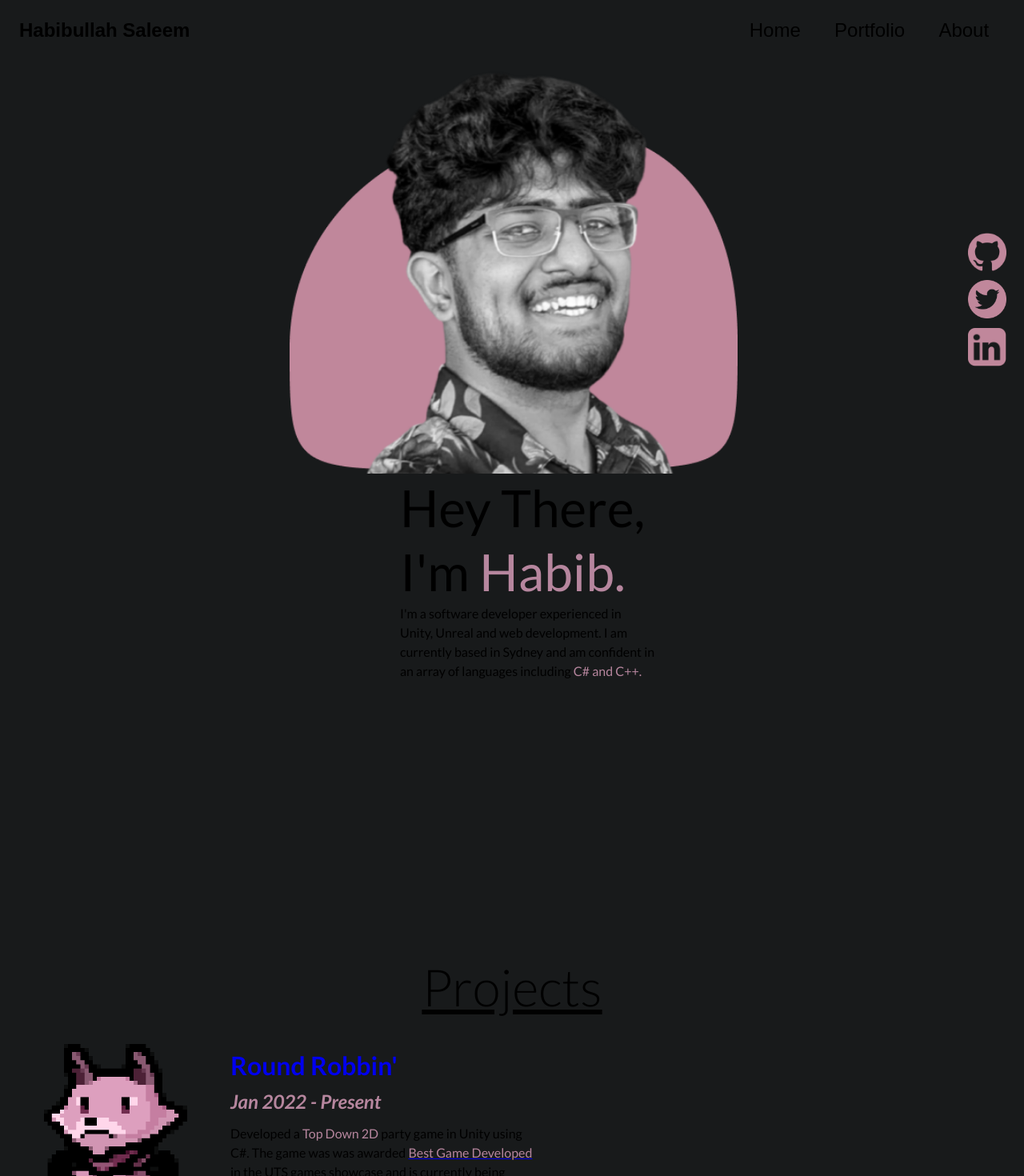
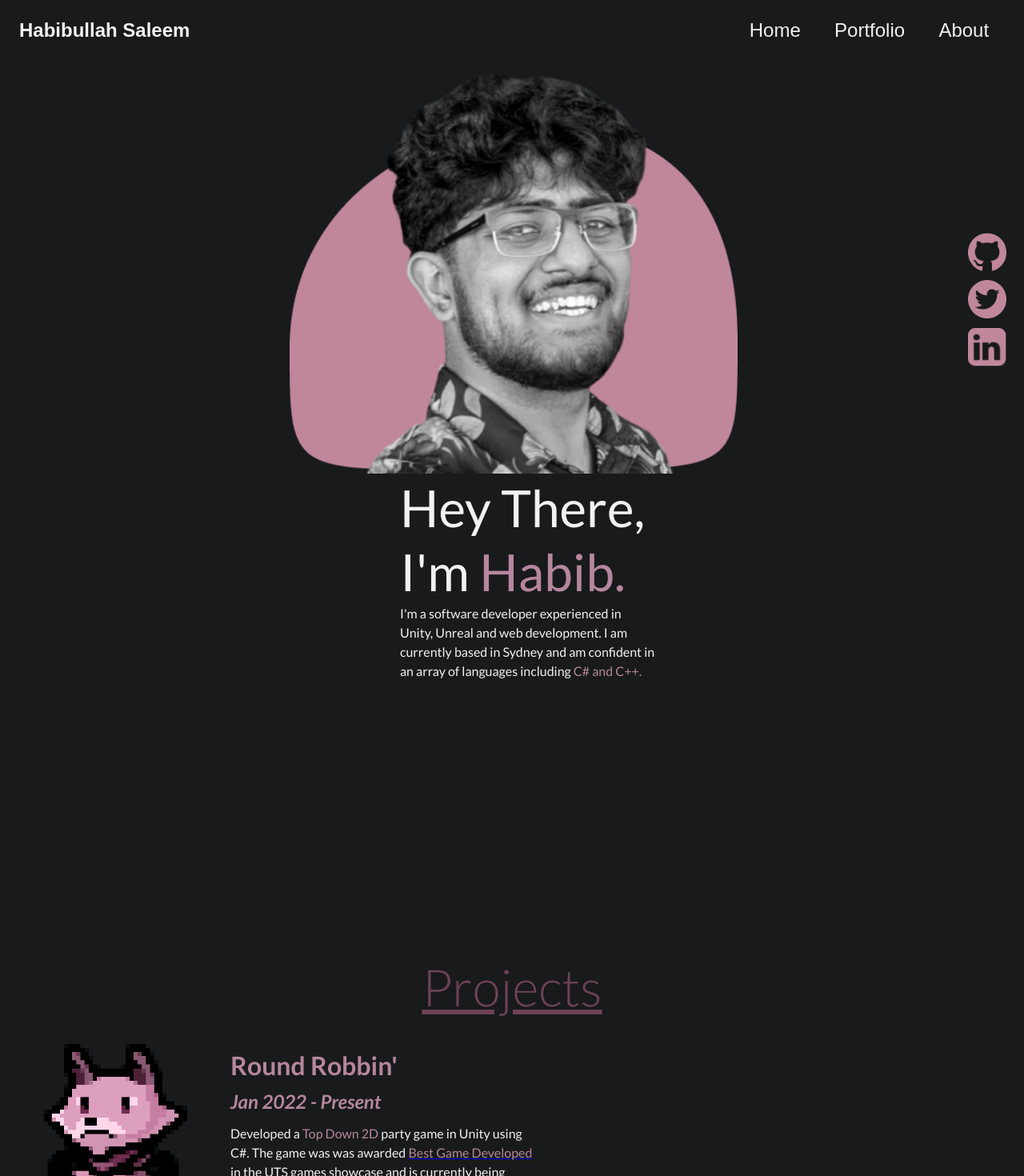
Before and after one commit to ItsRaijin/RaiWhoIs, a React (Vite) app: page / in a window 1280 px wide. Shown: the top 1470 px of the page at 80% size. Built offline with nearby package versions, Linux system fonts and the light colour scheme.

Commit message:
wake up wake up wake up wake up wake up wake up wake up wake up

```diff
--- a/src/App.css
+++ b/src/App.css
@@ -11,6 +11,7 @@
   overflow-x: hidden;
   overflow-y: hidden;
   scroll-behavior: smooth;
+  color: #f2f2f2;
 }
 
 
@@ -21,12 +22,13 @@
   z-index: 1;
   width: 100vw;
   max-width: 100%;
-  height: 2.5rem;
+  height: 3rem;
   padding: 1vh;
   top:0%;
   justify-content: space-between;
   flex-direction: row;
   background-color: #181a1b;
+  color: #f2f2f2;
 }
 
 .navbar {
@@ -35,6 +37,7 @@
   text-align: center;
   flex-direction: row;
   flex-wrap: wrap;
+  color: #f2f2f2;
 }
 @media only screen and (min-width: 1700px) {
   .scrolldown {
@@ -105,10 +108,15 @@
   font-size: 1.5rem;
   cursor: pointer;
   text-align: center;
+  color: #f2f2f2;
 }
 
 .contact{
   width: 13rem;
+}
+
+.titleLink{
+  color: #b6869e;
 }
 
 .titleLink:link{
@@ -261,6 +269,7 @@
   font-size: 8vh;
   font-weight: 300;
   text-decoration: underline;
+  color: #6e4258;
 }
 
 .resume {
@@ -271,6 +280,7 @@
   text-align: center;
   font-weight: 400;
   width: 80%;
+  line-height: 1.3;
 }
 
 .showContact{
```
